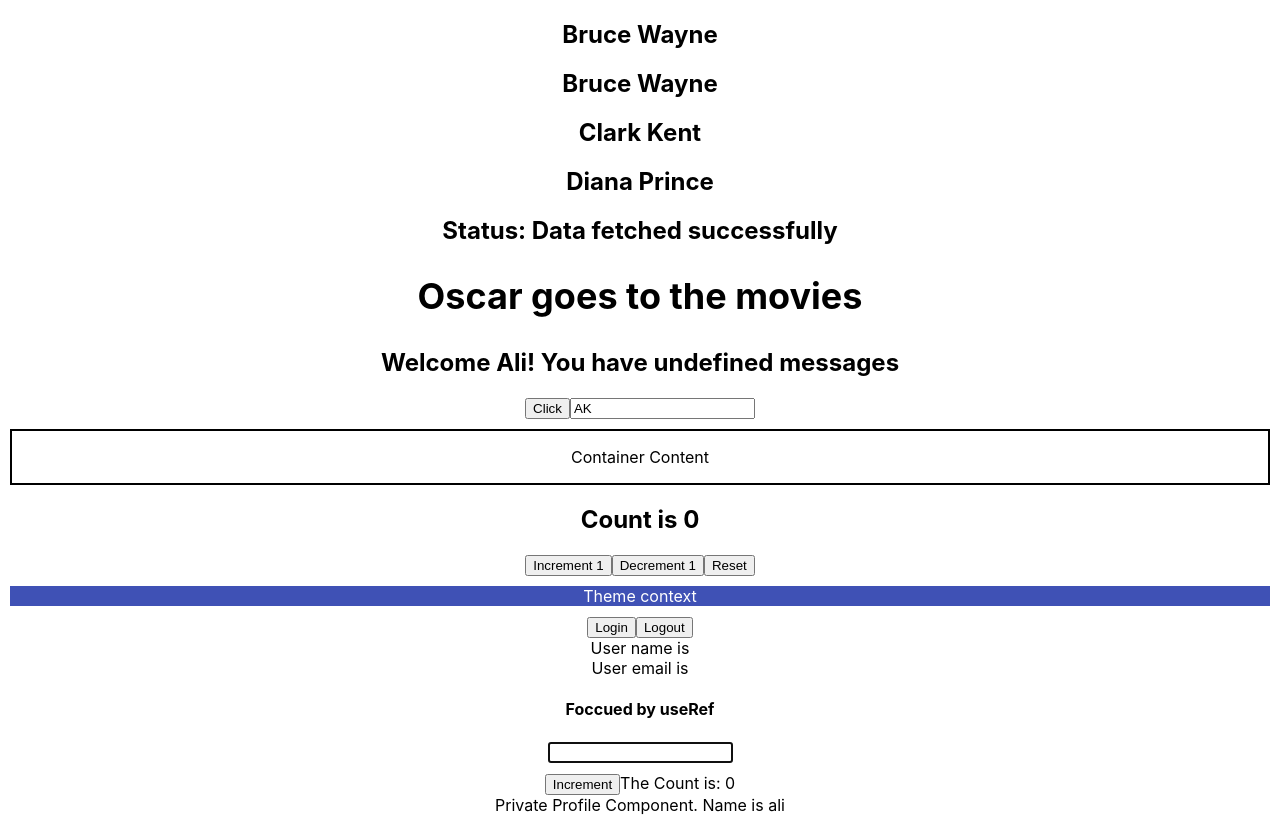
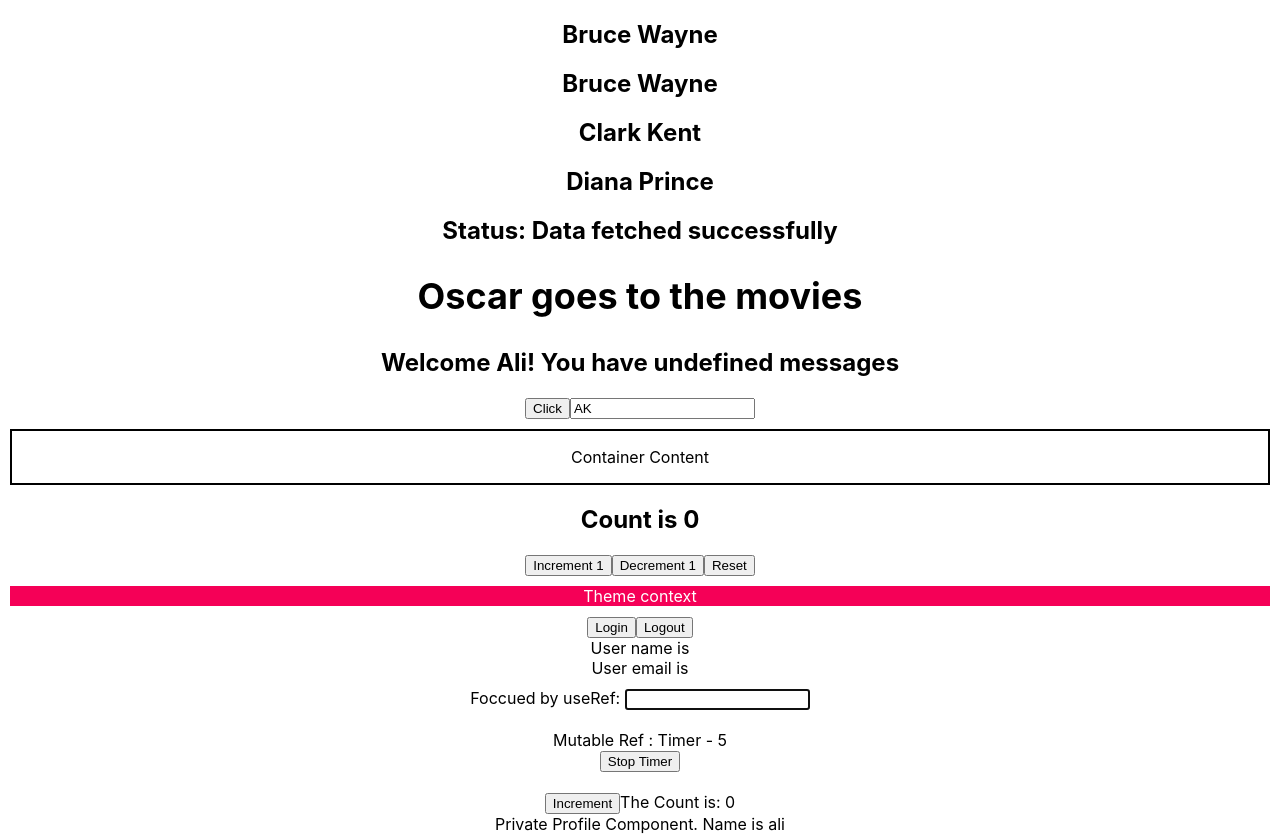
Before and after one commit to sameetghouri/React-Typescript, a React (Create React App) app: page / in a window 1280 px wide. Shown: the top 836 px of the page. Built offline with nearby package versions, Linux system fonts and the light colour scheme.

Commit message:
modified

```diff
--- a/src/App.tsx
+++ b/src/App.tsx
@@ -23,6 +23,7 @@ import { Toast } from './components/Templateliterals/Toast';
 import { CustomButton } from './components/html/CustomButton';
 import { Text } from './components/polymorphic/Text';
 import { DomRef } from './components/ref/DomRef';
+import { MutableRef } from './components/ref/MutableRef';
 
 function App() {
   const personNam ={
@@ -72,6 +73,7 @@ function App() {
       </UserContextProvider>
 
       <DomRef/>
+      <MutableRef/>
       <Counter message='The Count is: '/>
 
       <Private isLoggedIn={true} Component={Profile}/>
--- a/src/components/context/Box.tsx
+++ b/src/components/context/Box.tsx
@@ -3,7 +3,7 @@ import {ThemeContext} from './ThemeContext'
 export const Box = () => {
     const theme = useContext(ThemeContext)
     return (
-        <div style={{backgroundColor: theme.primary.main,color:theme.primary.text,margin:'10px'}}>
+        <div style={{backgroundColor: theme.secondary.main,color:theme.primary.text,margin:'10px'}}>
             Theme context
         </div>
     );
--- a/src/components/context/UserContext.tsx
+++ b/src/components/context/UserContext.tsx
@@ -13,10 +13,11 @@ type usercontextproviderprops={
 }
 // export const UserContext=createContext<usercontextType | null>(null)
 
-//we are using Type assertion instead
+//we are using Type assertion instead to avoid the if check in User.tsx
 export const UserContext=createContext({} as usercontextType)
 export const UserContextProvider=(props:usercontextproviderprops)=>{
     const [User,setUser]=useState<null|authuser>(null)
+
     return(
         <UserContext.Provider value={{User,setUser}}>
             {props.children}
--- a/src/components/ref/DomRef.tsx
+++ b/src/components/ref/DomRef.tsx
@@ -1,13 +1,13 @@
 import {useRef,useEffect} from 'react'
 
 export const DomRef = () => {
-    const inputRef=useRef<HTMLInputElement>(null) //or null! if you don't want to use opetional chaning like  inputRef.current?.focus()
+    const inputRef=useRef<HTMLInputElement>(null!) //null! if you don't want to use opetional chaning like  inputRef.current?.focus()
     useEffect(()=>{
         inputRef.current?.focus()
     },[])
     return (
         <div style={{margin:'10px'}}>
-            <h4>Foccued by useRef</h4>
+            <label>Foccued by useRef: </label>
             <input type='text' ref={inputRef}/>
 
         </div>
--- a/src/components/ref/MutableRef.tsx
+++ b/src/components/ref/MutableRef.tsx
@@ -14,13 +14,16 @@ export const MutableRef = () => {
         intervalRef.current=window.setInterval(()=>{
             settimer(timer=>timer+1)
         },1000)
+
+    //when the component unmounts below code will run
         return ()=>{
             stopTimer()
         }
     },[])
     return (
-        <div>
-            HookTimer - {timer}
+        <div style={{margin:'20px'}}>
+            Mutable Ref : Timer - {timer}
+            <br/>
             <button onClick={()=>stopTimer()}>Stop Timer</button>
         </div>
     )
```
